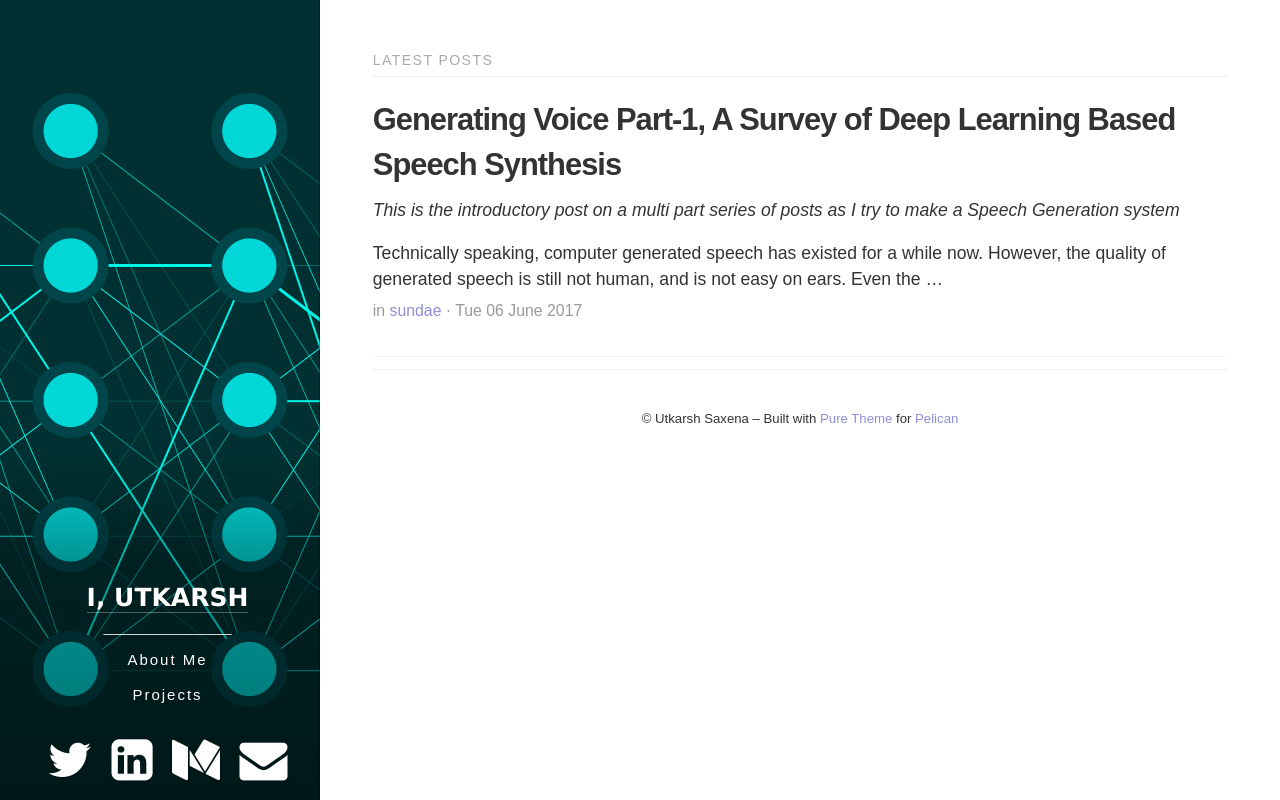
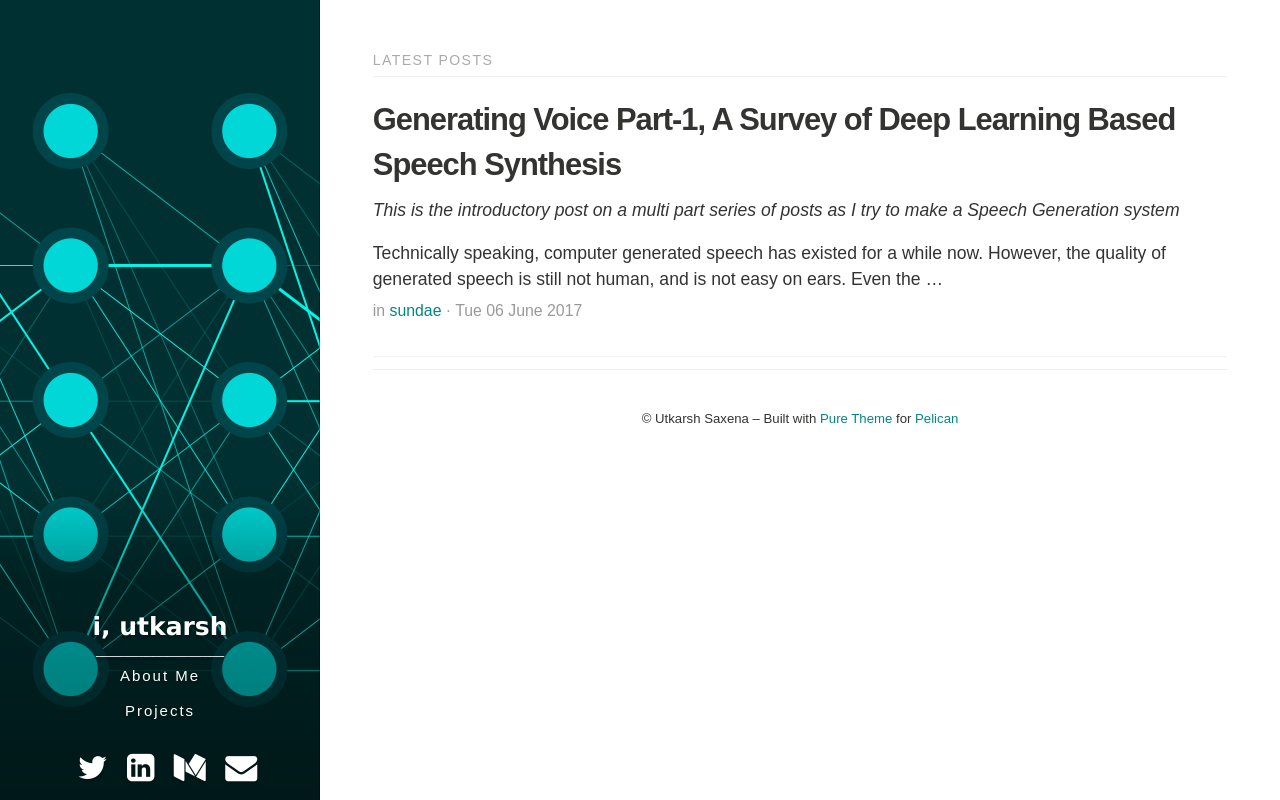
Before and after one commit to Saxenauts/Saxenauts.github.io, a plain HTML site: page index.html in a window 1280 px wide. Drawn offline with nearby package versions, Linux system fonts and the light colour scheme.

Commit message:
redid css

```diff
--- a/index.html
+++ b/index.html
@@ -6,12 +6,12 @@
     <meta name="description" content="i, utkarsh, __________________">
 
 
-        <title>i, utkarsh // __________________</title>
+        <title>i, utkarsh}</title>
 
 
     <link rel="stylesheet" href="//cdnjs.cloudflare.com/ajax/libs/pure/0.3.0/pure-min.css">
-    <link rel="stylesheet" href="//cdnjs.cloudflare.com/ajax/libs/font-awesome/4.1.0/css/font-awesome.min.css">
-    <link rel="stylesheet" href="/theme/css/pure.css">
+    <link rel="stylesheet" href="https://maxcdn.bootstrapcdn.com/font-awesome/4.7.0/css/font-awesome.min.css">
+    <link rel="stylesheet" href="https://saxenauts.github.io/theme/css/pure.css">
 
     <script src="//cdnjs.cloudflare.com/ajax/libs/jquery/2.0.3/jquery.min.js"></script>
 </head>
@@ -23,22 +23,22 @@
                 <div class="cover-body">
                     <header class="header">
                         <hgroup>
-                            <h1 class="brand-main"><a href="">i, utkarsh</a></h1>
+                            <h1 class="brand-main"><a href="https://saxenauts.github.io">i, utkarsh</a></h1>
                             <p class="tagline">__________________</p>
                                 <p class="links"><a href="/pages/about-me.html">About Me</a></p>
                                 <p class="links"><a href="/pages/projects.html">Projects</a></p>
                                 <p class="social">
                                     <a href="https://twitter.com/saxenauts">
-                                        <i class="fa fa-twitter fa-3x"></i>
+                                        <i class="fa fa-twitter fa-2x"></i>
                                     </a>
                                     <a href="https://linkedin.com/saxenauts">
-                                        <i class="fa fa-linkedin-square fa-3x"></i>
+                                        <i class="fa fa-linkedin-square fa-2x"></i>
                                     </a>
                                     <a href="https://medium.com/@saxenauts">
-                                        <i class="fa fa-medium fa-3x"></i>
+                                        <i class="fa fa-medium fa-2x"></i>
                                     </a>
                                     <a href="mailto:saxenauts@gmail.com">
-                                        <i class="fa fa-envelope fa-3x"></i>
+                                        <i class="fa fa-envelope fa-2x"></i>
                                     </a>
                                 </p>
                         </hgroup>
@@ -55,14 +55,14 @@
                 </h1>
                     <section class="post">
                         <header class="post-header">
-                            <h3><a class="post-title" href="/generating-voice-part-1-a-survey-of-deep-learning-based-speech-synthesis.html">Generating Voice Part-1, A Survey of Deep Learning Based Speech Synthesis</a></h3>
+                            <h3><a class="post-title" href="https://saxenauts.github.io/generating-voice-part-1-a-survey-of-deep-learning-based-speech-synthesis.html">Generating Voice Part-1, A Survey of Deep Learning Based Speech Synthesis</a></h3>
                             <p class="post-meta"><p><em>This is the introductory post on a multi part series of posts as I try to make
 a Speech Generation system</em></p>
 <p>Technically speaking, computer generated speech has existed for a while now.
 However, the quality of generated speech is still not human, and is not easy on
 ears. Even the …</p></p>
                             <p class="post-meta">
-                                in <a href="/category/sundae.html">sundae</a> &middot; Tue 06 June 2017
+                                in <a href="https://saxenauts.github.io/category/sundae.html">sundae</a> &middot; Tue 06 June 2017
                             </p>
                         </header>
                     </section>
--- a/theme/css/pure.css
+++ b/theme/css/pure.css
@@ -6,7 +6,7 @@
 
 a {
     text-decoration: none;
-    color: rgb(142, 142, 214);
+    color: rgb(3, 134, 130);
 }
 a:hover,
 a:focus {
@@ -112,20 +112,18 @@ pre {
 }
 
 .brand-main a {
-    text-transform: uppercase;
     text-decoration: none;
-    margin-left: 15px;
+    margin-left: 0px;
     font-size: 25px;
     color: #fff;
-    border-bottom: 1px solid rgba(255,255,255,0.3);
     text-shadow: 0 1px 3px rgba(0,0,0,0.3);
     font-family: "freight-sans-pro","Myriad Pro","Lucida Grande","Lucida Sans Unicode","Lucida Sans",Geneva,Verdana,sans-serif;
 }
 
 .tagline {
     margin-top: -15px;
-    line-height: 15px;
-    margin-left: 15px;
+    line-height: 2px;
+    margin-left: 0px;
     font-size: 80%;
     text-shadow: 0 1px 3px rgba(0,0,0,0.3);
     color: #fff;
@@ -143,7 +141,7 @@ pre {
 
 .links a {
     font-size: 15px;
-    padding-left: 15px;
+    padding-left: 0px;
     font-family: sans-serif;
     letter-spacing: 2px;
     text-shadow: 0 1px 3px rgba(0,0,0,0.3);
```
Also changed, not shown: archives.html (+8 -8 lines), author/utkarsh-saxena.html (+10 -10 lines), authors.html (+9 -9 lines), categories.html (+9 -9 lines), category/sundae.html (+10 -10 lines), generating-voice-part-1-a-survey-of-deep-learning-based-speech-synthesis.html (+9 -9 lines), pages/about-me.html (+8 -8 lines), pages/projects.html (+8 -8 lines), tags.html (+8 -8 lines), 1 other file.
